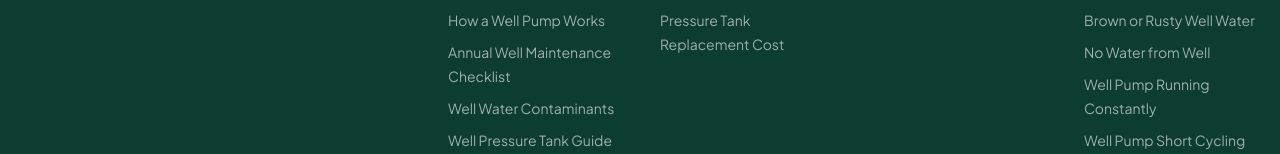
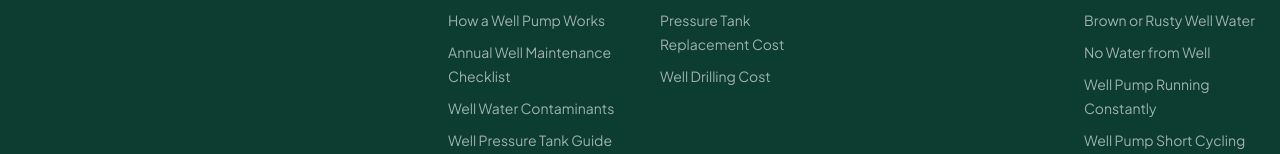
Before and after one commit to thebasementguide2026/thewell.guide-, a Next.js app: page / in a window 1280 px wide. Shown: the part 4415-4569 px from the top of the page. Built offline with nearby package versions, Linux system fonts and the light colour scheme.

Commit message:
update footer: add Well Drilling Cost to Cost Guides column

```diff
--- a/components/Footer.tsx
+++ b/components/Footer.tsx
@@ -22,6 +22,7 @@ const footerSections = [
       { label: 'Well Pump Replacement Cost', href: '/cost-guides/well-pump-replacement-cost' },
       { label: 'Well Water Testing Cost', href: '/cost-guides/well-water-testing-cost' },
       { label: 'Pressure Tank Replacement Cost', href: '/cost-guides/pressure-tank-replacement-cost' },
+      { label: 'Well Drilling Cost', href: '/cost-guides/well-drilling-cost' },
     ],
   },
   { title: 'REVIEWS', href: '/reviews', links: [{ label: 'Best Well Water Test Kits', href: '/reviews/best-well-water-test-kits' },
```
